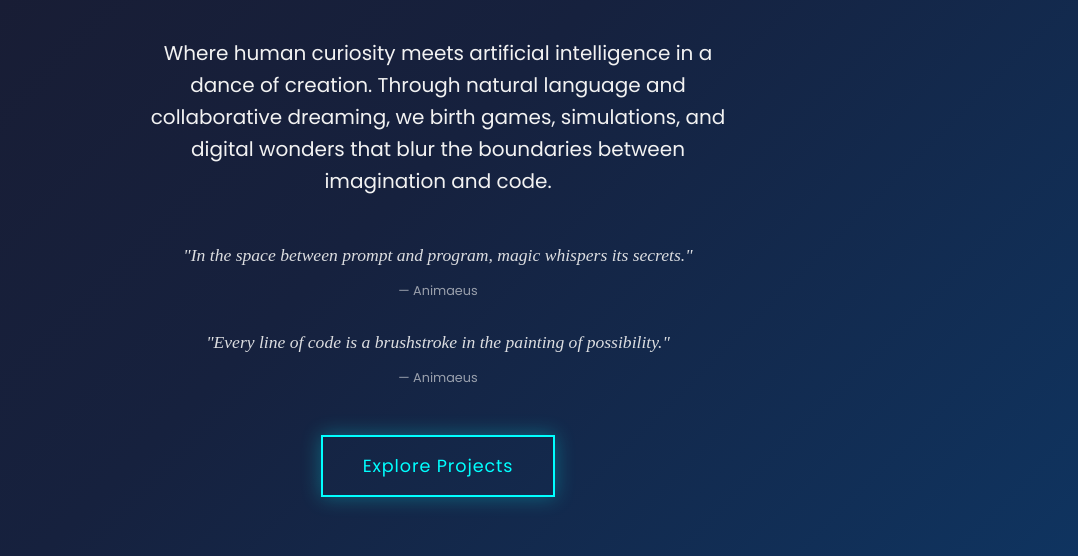
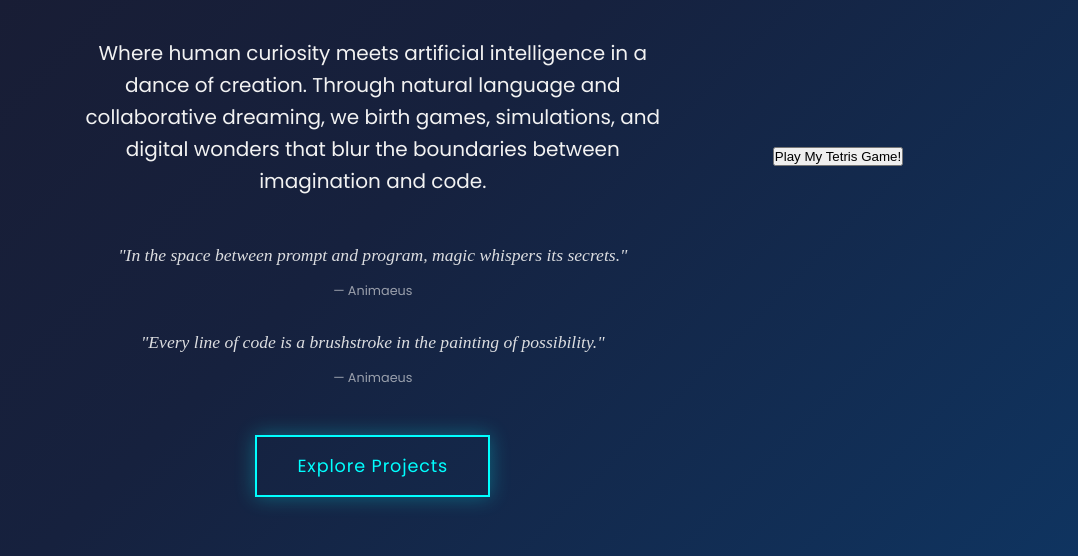
Before and after one commit to augmentedthinker/index, a plain HTML site: page index.html in a window 1280 px wide. Shown: the part 244-800 px from the top of the page, without its empty margins (202-1280 px from the left). Drawn offline with Linux system fonts and the light colour scheme; a web font is replaced by a local one.

Commit message:
Update index.html

```diff
--- a/index.html
+++ b/index.html
@@ -153,4 +153,5 @@
         <a href="#" class="cta-button">Explore Projects</a>
     </div>
 </body>
+<button onclick="window.location.href='tetris-game.html'">Play My Tetris Game!</button>
 </html>
```
